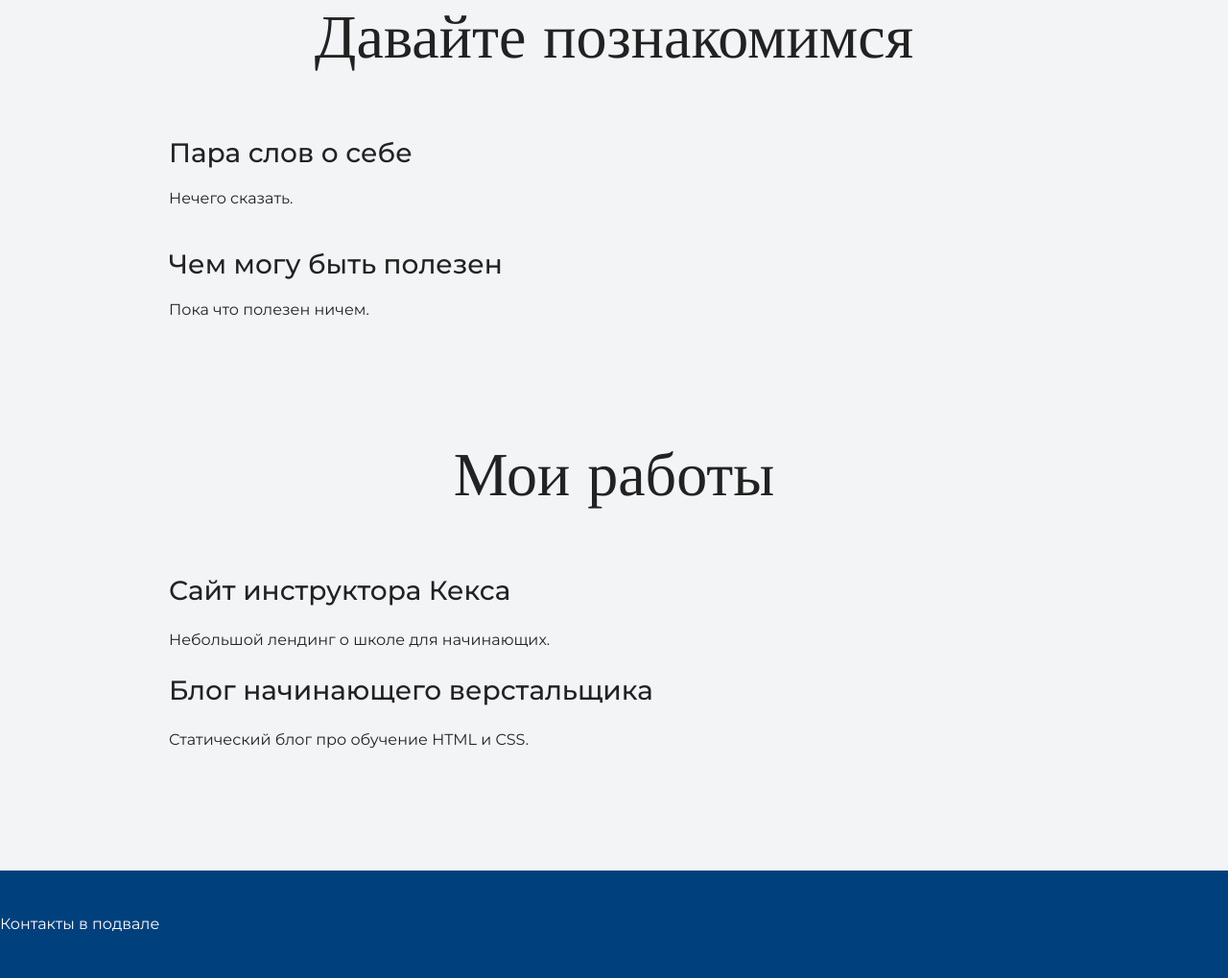
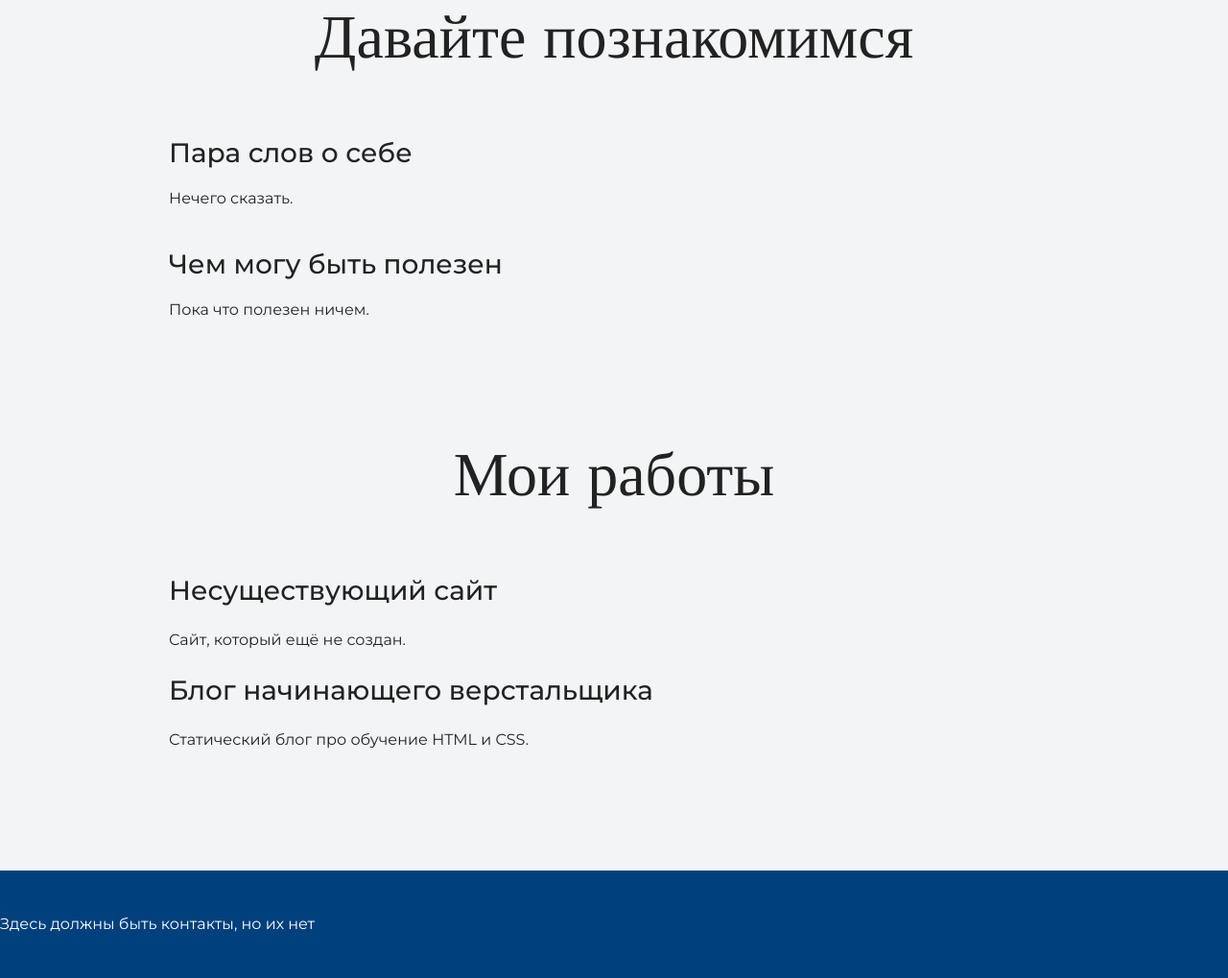
Before and after one commit to justformal/testsite, a plain HTML site: page index.html in a window 1280 px wide. Shown: the part 1017-2036 px from the top of the page at 96% size. Drawn offline with nearby package versions, Linux system fonts and the light colour scheme.

Commit message:
Обновил текст

```diff
--- a/index.html
+++ b/index.html
@@ -11,7 +11,7 @@
 
     <header class="page-header">
 
-        <div class="container">Контакты в шапке</div>
+        <div class="container">Здесь должны быть контакты, но их нет</div>
     </header>
 
     <section class="hero-image">
@@ -35,8 +35,8 @@
          <div class="container">
       <h2 class="subheading">Мои работы</h2>
 
-      <h3>Сайт инструктора Кекса</h3>
-      <p>Небольшой лендинг о школе для начинающих.</p>
+      <h3>Несуществующий сайт</h3>
+      <p>Сайт, который ещё не создан.</p>
 
       <h3>Блог начинающего верстальщика</h3>
       <p>Статический блог про обучение HTML и CSS.</p>
@@ -44,7 +44,7 @@
     </section>
 
     <footer class="page-footer">
-      Контакты в подвале
+      Здесь должны быть контакты, но их нет
     </footer>
       </div>
   </body>
```
